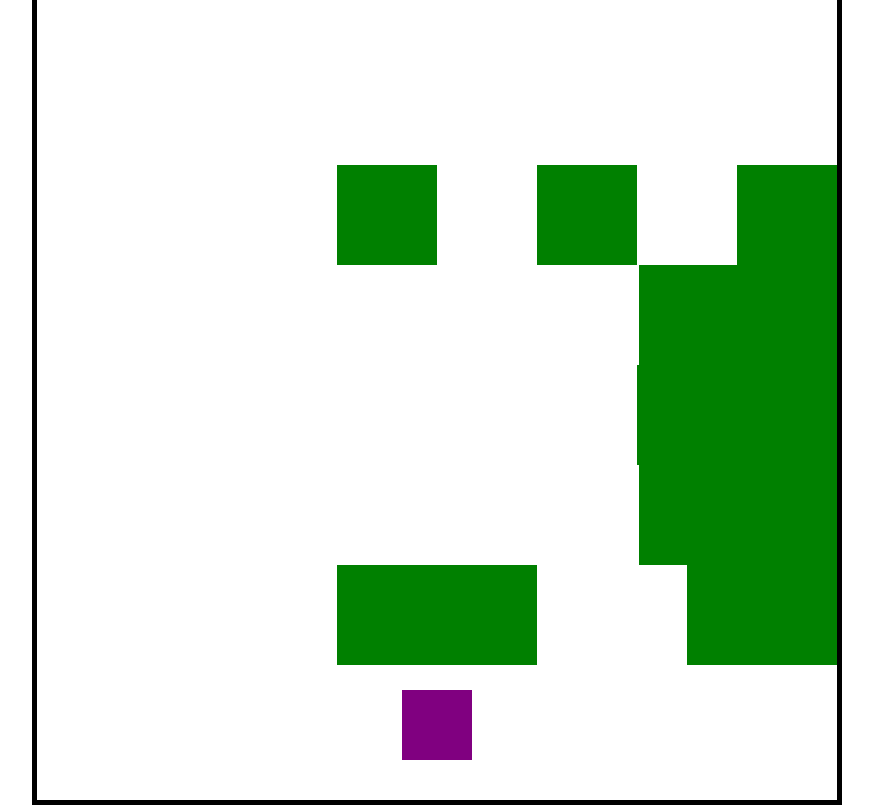
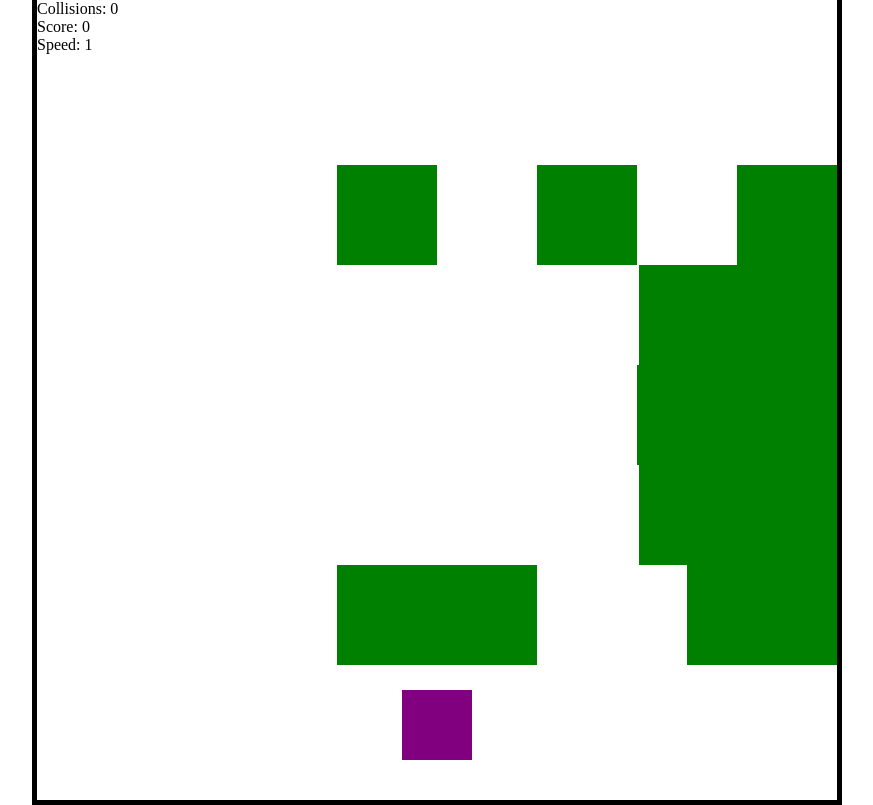
Before and after one commit to carolineabreu/animals-crossing, a plain HTML site: page index.html in a window 1280 px wide. Shown: the whole page, without its empty margins (203-1076 px from the left). Drawn offline with Linux system fonts and the light colour scheme.

Commit message:
add menu with collision, score and speed

```diff
--- a/index.html
+++ b/index.html
@@ -11,6 +11,20 @@
 
 <body>
   <div class="container">
+    <div class="menu">
+      <div class="collision">
+        <span>Collisions: </span>
+        <span>0</span>
+      </div>
+      <div class="score">
+        <span>Score: </span>
+        <span>0</span>
+      </div>
+      <div class="speed">
+        <span>Speed: </span>
+        <span>1</span>
+      </div>
+    </div>
     <canvas id="canvas1"></canvas>
     <canvas id="canvas2"></canvas>
     <canvas id="canvas3"></canvas>
```
